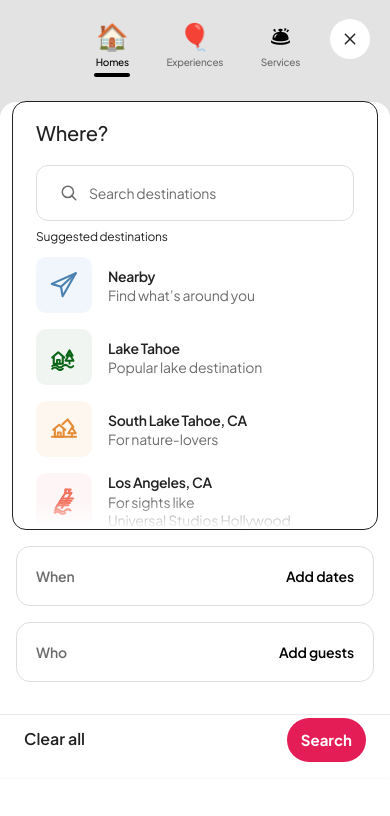
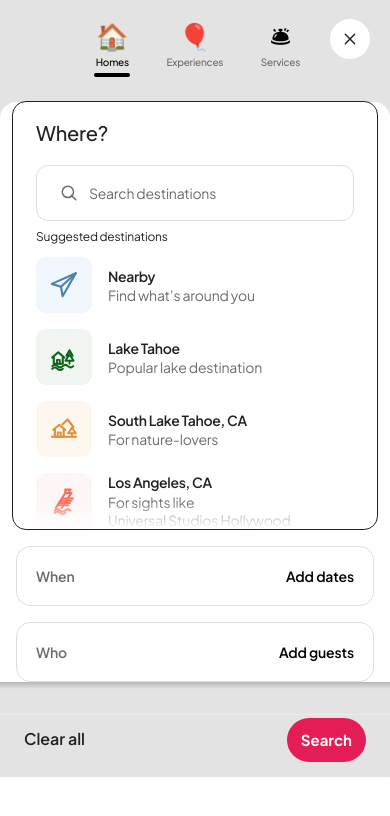
Before and after one commit to migrant620/airbnb-ui, a React Native app: screen / in a window 390 px wide. Both pictures are taken after a click on the button "Start your search". Shown: the top 816 px of the page. Built offline with nearby package versions, Linux system fonts and the light colour scheme.

Commit message:
Update src/components/SearchSheet.tsx, src/tokens.ts
Rebuilt from this revision and redeployed the live demo to EdgeOne (dpvihzqigkgv) on 2026-10-14.

```diff
--- a/src/components/SearchSheet.tsx
+++ b/src/components/SearchSheet.tsx
@@ -151,6 +151,10 @@ export const SearchSheet = (p: Props) => {
             the header (the 48 dp close target and the column tabs) on the dimmed backdrop, which is
             what the reference does and what makes the close disc legible. */}
         <View style={styles.sheetSurface} pointerEvents="none" />
+        {/* The card stops 95 dp short of the frame and casts its shadow onto the plate below it.
+            Painting the card to the bottom made the whole footer band - the divider at y=714 and the
+            buttons under it - white, where the reference leaves it on the plate (223..236). */}
+        <View style={styles.sheetShadow} pointerEvents="none" />
         {/* Header: 48x48 close target + the 16x16 "Close" description node the device reports. The
             description belongs to the target it describes, so it is nested inside it instead of being
             painted over it; the box it occupies is unchanged (panel right 32 / top 31). */}
@@ -318,8 +322,13 @@ const styles = StyleSheet.create({
   /* The sheet card proper: its top edge, its fill and its rounded corners. Measured at 101.5 dp on
    * the capture (the last dimmed row is y=101 at 223, the first white row is y=102 at 255). */
   sheetSurface: {
-    position: 'absolute', top: colors.sheetTopOffset, left: 0, right: 0, bottom: 0,
+    position: 'absolute', top: colors.sheetTopOffset, left: 0, right: 0, bottom: colors.sheetBottomInset,
     backgroundColor: colors.white, borderTopLeftRadius: radii.sheetTop, borderTopRightRadius: radii.sheetTop,
+  },
+  sheetShadow: {
+    position: 'absolute', bottom: colors.sheetBottomInset - colors.sheetShadowHeight,
+    left: 0, right: 0, height: colors.sheetShadowHeight,
+    backgroundImage: `linear-gradient(to bottom, rgba(0,0,0,${colors.sheetShadowTopAlpha}) 0%, rgba(0,0,0,0) 100%)`,
   },
   header: { position: 'absolute', top: 0, left: 0, right: 0, height: 70, zIndex: 2 },
   closeBtn: { position: 'absolute', right: 16, top: 14.9, width: 48, height: 48, alignItems: 'center', justifyContent: 'center' },
--- a/src/tokens.ts
+++ b/src/tokens.ts
@@ -69,6 +69,16 @@ export const colors = {
   /* The search sheet card's own top edge, measured off the capture: the row at y=101 dp still reads
    * 223 and the row at y=102 dp reads 255. */
   sheetTopOffset: 101.5,
+  /* The search sheet card's own bottom edge, and the shadow it casts on the plate below it. Measured
+   * the same way as the top edge, down the centre column of A3-search-where: the card's last white
+   * row is y=681, the row at y=682 reads 189, and it recovers to the plate's own 237 by y=688 - so
+   * the card stops 95 dp short of the frame and the plate shows below it, with a 6.5 dp shadow that
+   * starts at 0.20 alpha (189 against a 237 plate) and falls to nothing. A4-when-range ends on the
+   * same row (255 at 681, 209 at 682). The bottom 95 dp (the footer's divider and buttons) sit on
+   * the plate, not on the card: the reference reads 223..236 there, never 255. */
+  sheetBottomInset: 95,
+  sheetShadowHeight: 6.5,
+  sheetShadowTopAlpha: 0.2,
   /* The "Suggested destinations" artwork. The reference paints flat pastel tiles carrying a
    * coloured line drawing, not photographs; both the tile fill and the drawing's stroke are
    * sampled per-pixel inside each 56x56 tile (x 36..91.7, y 257.2..312.9 for the first row). */
```
Also changed, not shown: 1 other file (tests, documents, lock files or other folders).
